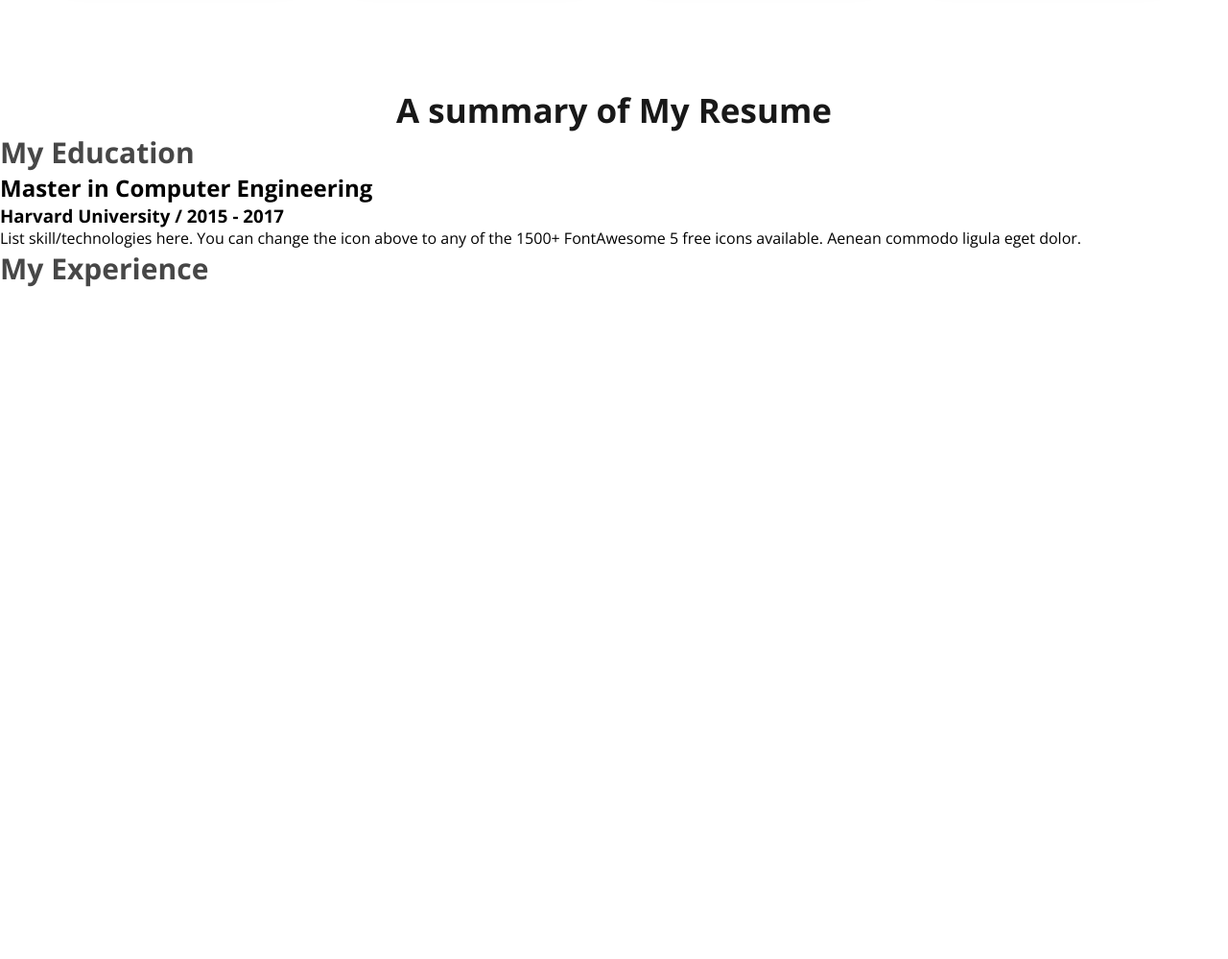
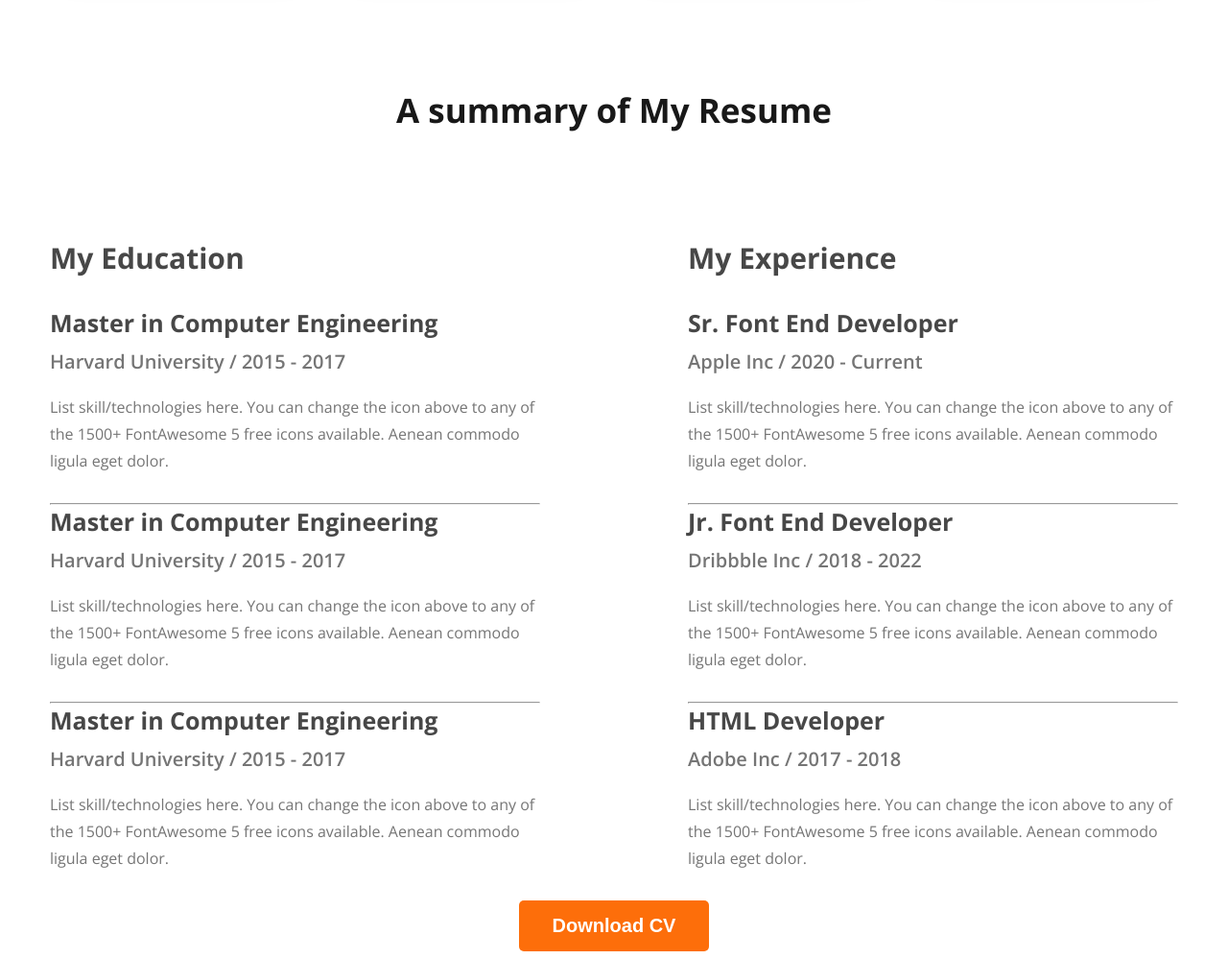
Before and after one commit to f4him-s/developer-portfolio, a plain HTML site: page index.html in a window 1280 px wide. Shown: the part 2101-3100 px from the top of the page at 96% size. Before the commit the page ends 2401 px from the top, so only its background shows below. Drawn offline with nearby package versions, Linux system fonts and the light colour scheme.

Commit message:
Basic footer

```diff
--- a/Style/styles.css
+++ b/Style/styles.css
@@ -168,4 +168,44 @@ main {
   color: #474747;
   font-size: 30px;
   font-weight: 700;
+  margin-top: 110px;
+  margin-bottom: 30px;
 }
+.resume-container {
+  display: flex;
+  gap: 50px;
+  justify-content: space-around;
+}
+.resume-item-title {
+  color:  #474747;
+  font-size: 25px;
+  font-weight: 700;
+}
+
+.resume-item-institute{
+    color:  #757575;
+font-size: 20px;
+font-weight: 600;
+padding-top: 10px;
+}
+.resume-description{
+    padding-top: 20px;
+    padding-bottom: 30px;
+width: 511px;
+color:  #757575;
+font-size: 16px;
+font-weight: 400;
+line-height: 28px;
+}
+.resume>.btn-primary{
+    display: flex;
+justify-content: center;
+margin: 0 auto;
+}
+/* Footer style */
+footer{
+    display: flex;
+    background: #FFF8F3;
+    padding: 130px 200px;
+    margin-top: 100px;
+}
--- a/index.html
+++ b/index.html
@@ -121,19 +121,93 @@
             <h3 class="resume-column-title">My Education</h3>
 
             <div class="resume-item">
-                <h2 class="resume-item-title">Master in Computer Engineering</h2>
-                <h3 class="resume-item-institute">Harvard University / 2015 - 2017</h3>
-                <p class="resume-description">List skill/technologies here. You can change the icon above
-                    to any of the 1500+ FontAwesome 5 free icons available. Aenean commodo ligula eget dolor.</p>
+              <h2 class="resume-item-title">Master in Computer Engineering</h2>
+              <h3 class="resume-item-institute">
+                Harvard University / 2015 - 2017
+              </h3>
+              <p class="resume-description">
+                List skill/technologies here. You can change the icon above to
+                any of the 1500+ FontAwesome 5 free icons available. Aenean
+                commodo ligula eget dolor.
+              </p>
+            </div>
+            <hr />
+            <div class="resume-item">
+              <h2 class="resume-item-title">Master in Computer Engineering</h2>
+              <h3 class="resume-item-institute">
+                Harvard University / 2015 - 2017
+              </h3>
+              <p class="resume-description">
+                List skill/technologies here. You can change the icon above to
+                any of the 1500+ FontAwesome 5 free icons available. Aenean
+                commodo ligula eget dolor.
+              </p>
+            </div>
+            <hr />
+            <div class="resume-item">
+              <h2 class="resume-item-title">Master in Computer Engineering</h2>
+              <h3 class="resume-item-institute">
+                Harvard University / 2015 - 2017
+              </h3>
+              <p class="resume-description">
+                List skill/technologies here. You can change the icon above to
+                any of the 1500+ FontAwesome 5 free icons available. Aenean
+                commodo ligula eget dolor.
+              </p>
             </div>
           </div>
 
           <div class="resume-column">
             <h3 class="resume-column-title">My Experience</h3>
+            <div class="resume-item">
+              <h2 class="resume-item-title">Sr. Font End Developer</h2>
+              <h3 class="resume-item-institute">Apple Inc / 2020 - Current</h3>
+              <p class="resume-description">
+                List skill/technologies here. You can change the icon above to
+                any of the 1500+ FontAwesome 5 free icons available. Aenean
+                commodo ligula eget dolor.
+              </p>
+            </div>
+            <hr />
+            <div class="resume-item">
+              <h2 class="resume-item-title">Jr. Font End Developer</h2>
+              <h3 class="resume-item-institute">Dribbble Inc / 2018 - 2022</h3>
+              <p class="resume-description">
+                List skill/technologies here. You can change the icon above to
+                any of the 1500+ FontAwesome 5 free icons available. Aenean
+                commodo ligula eget dolor.
+              </p>
+            </div>
+            <hr />
+            <div class="resume-item">
+              <h2 class="resume-item-title">HTML Developer</h2>
+              <h3 class="resume-item-institute">Adobe Inc / 2017 - 2018</h3>
+              <p class="resume-description">
+                List skill/technologies here. You can change the icon above to
+                any of the 1500+ FontAwesome 5 free icons available. Aenean
+                commodo ligula eget dolor.
+              </p>
+            </div>
           </div>
         </div>
+        <button class="btn-primary">Download CV</button>
       </section>
     </main>
-    <footer></footer>
+    <footer>
+      <div class="footer-column">
+        <h3 class="footer-column-title">Lets Connect</h3>
+        <p class="footer-column-description">
+            Please fill out the form on this section to contact with me or call between 9:00 A.M and 8.00 P.M ET, Monday through Friday.
+        </p>
+        <div class="social-links">
+            <a href="#"><img src="images/icons/facebook.png" alt=""></a>
+            <a href="#"><img src="images/icons/twitter.png" alt=""></a>
+            <a href="#"><img src="images/icons/insta.png" alt=""></a>
+        </div>
+      </div>
+      <div class="footer-column">
+        <h3 class="footer-column-title">Let’s Message me</h3>
+      </div>
+    </footer>
   </body>
 </html>
```
